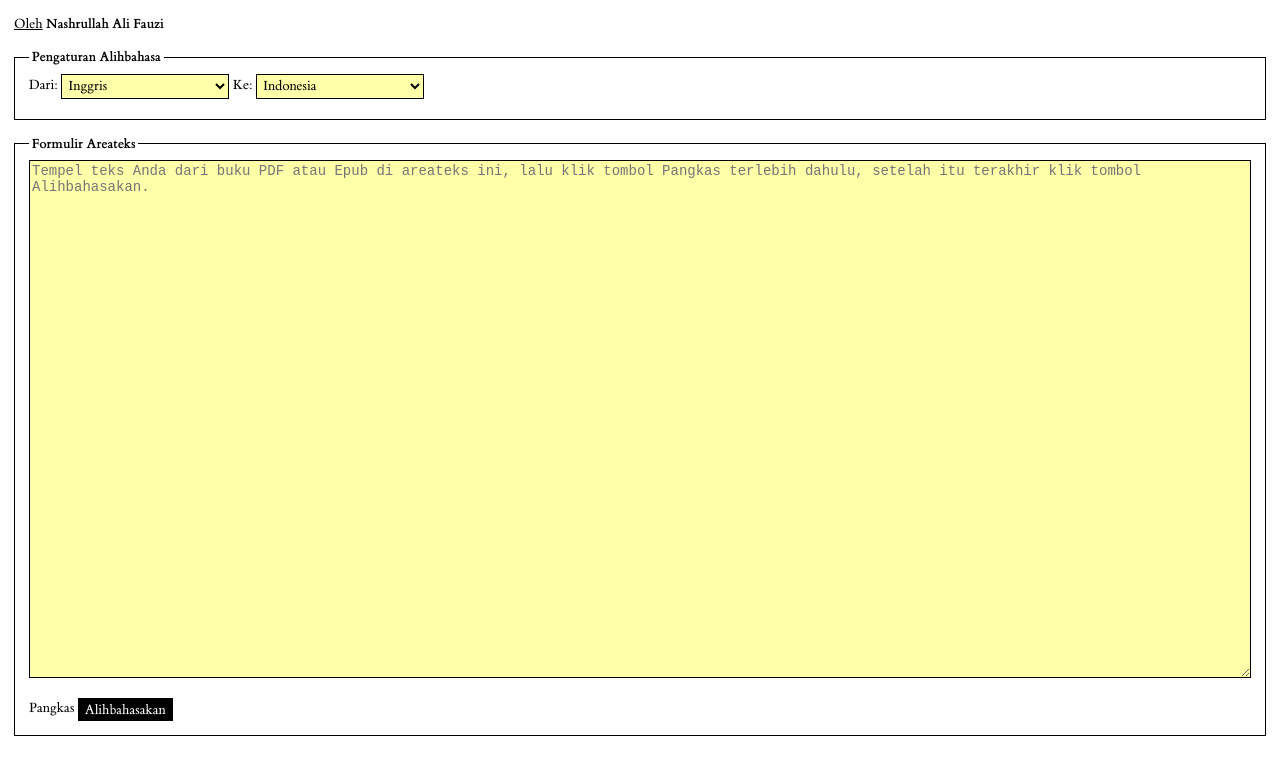
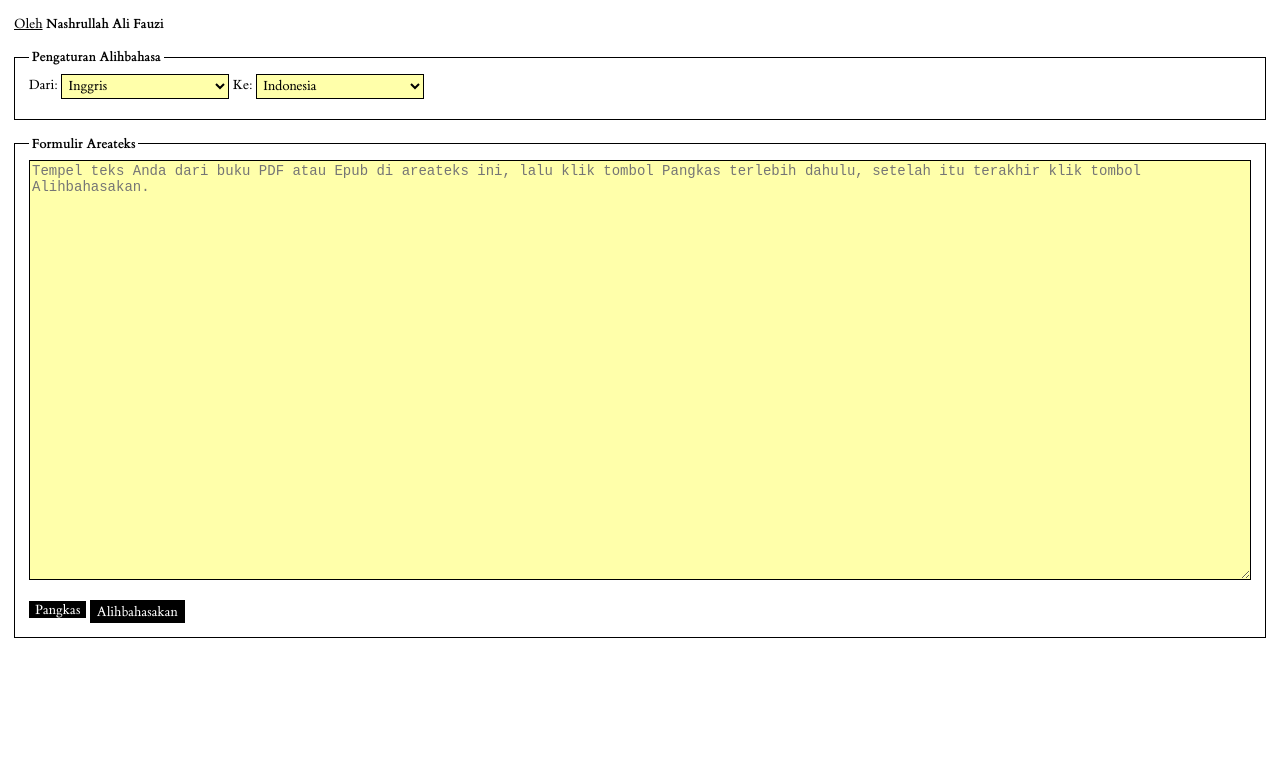
Before and after one commit to offscreen/offscreen, a plain HTML site: page stripwhitespace/index.html in a window 1280 px wide. Shown: the part 74-834 px from the top of the page. After the commit the page ends 800 px from the top, so only its background shows below. Drawn offline with nearby package versions, Linux system fonts and the light colour scheme.

Commit message:
Update converter.css

```diff
--- a/stripwhitespace/css/converter.css
+++ b/stripwhitespace/css/converter.css
@@ -42,7 +42,7 @@ input::-moz-focus-inner {
   padding:0;
   border:0;
 }
-span .strip,
+.strip,
 button,
 input[type=button],
 input[type=reset],
@@ -81,7 +81,7 @@ label input[type=radio] {
 p {margin:0 0 1em}
 textarea {
   width:100%;
-  min-height:37em;
+  min-height:30em;
   font-family:"Courier New",Courier,"Nimbus Mono L",Monospace;
   resize:vertical;
 }
```
